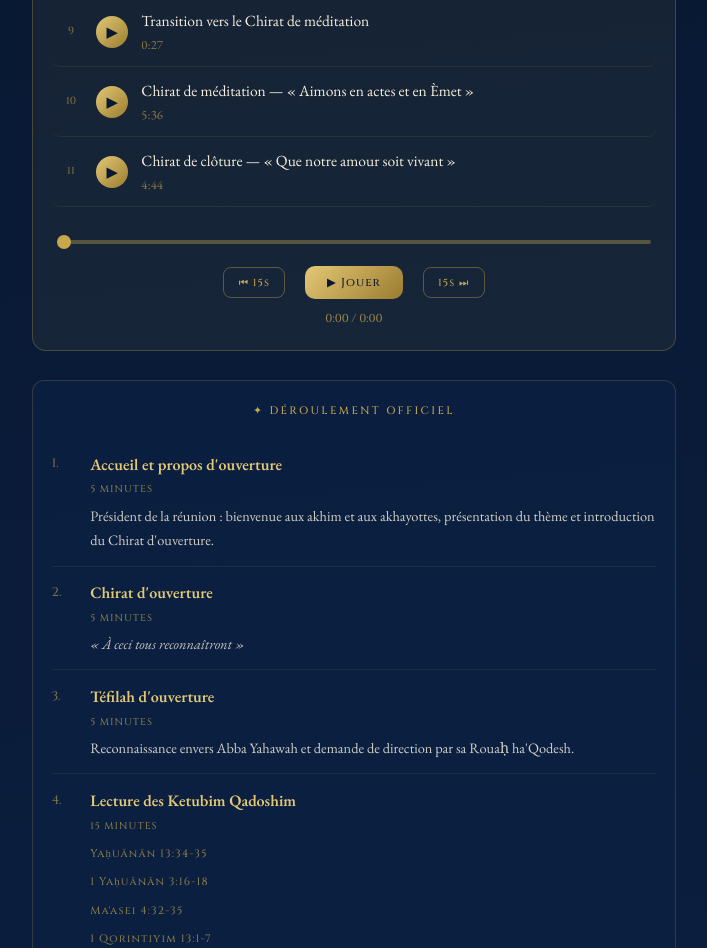
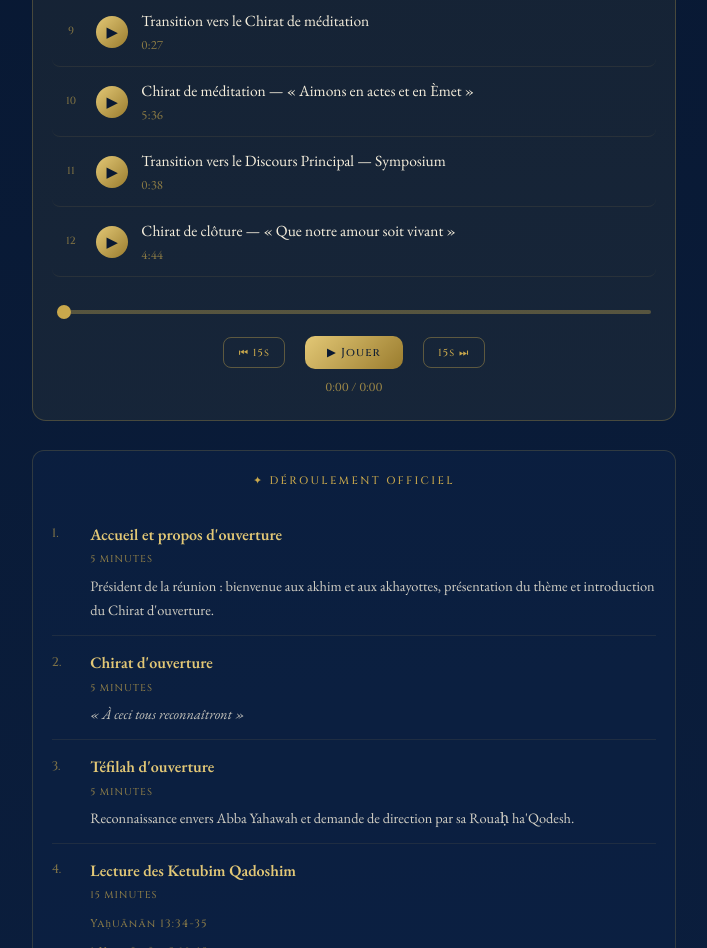
Before and after one commit to lesmembresdelavoie-beep/lavoie-radio, a plain HTML site: page miqra-qadosh-4-kislew.html in a window 1280 px wide. Shown: the part 1820-2768 px from the top of the page, without its empty margins (286-993 px from the left). Drawn offline with nearby package versions, Linux system fonts and the light colour scheme.

Commit message:
Ajoute Transition vers le Discours Principal (Symposium) — Miqra Qadosh Shabbat 4 Kislēw
Co-Authored-By: Claude Sonnet 5 <noreply@anthropic.com>
Claude-Session: https://claude.ai/code/session_014ydyWVXvF4ha2JnFTieM7G

```diff
--- a/miqra-qadosh-4-kislew.html
+++ b/miqra-qadosh-4-kislew.html
@@ -204,9 +204,18 @@ footer{text-align:center;font-family:'Cinzel',serif;font-size:.62rem;letter-spac
       </div>
     </div>
 
-    <div class="piste" data-src="shabbat4kislew-chirat-cloture.mp3">
+    <div class="piste" data-src="shabbat4kislew-transition-discours.mp3">
       <span class="piste-num">11</span>
       <button class="piste-play" onclick="jouerPiste(10)">▶</button>
+      <div class="piste-info">
+        <div class="piste-nom">Transition vers le Discours Principal — Symposium</div>
+        <div class="piste-dur">0:38</div>
+      </div>
+    </div>
+
+    <div class="piste" data-src="shabbat4kislew-chirat-cloture.mp3">
+      <span class="piste-num">12</span>
+      <button class="piste-play" onclick="jouerPiste(11)">▶</button>
       <div class="piste-info">
         <div class="piste-nom">Chirat de clôture — « Que notre amour soit vivant »</div>
         <div class="piste-dur">4:44</div>
@@ -359,6 +368,7 @@ const PISTES = [
   'shabbat4kislew-rappels-yah.mp3',
   'shabbat4kislew-transition-chirat-meditation.mp3',
   'shabbat4kislew-chirat-meditation.mp3',
+  'shabbat4kislew-transition-discours.mp3',
   'shabbat4kislew-chirat-cloture.mp3'
 ];
 const audio = document.getElementById('audio');
```
Also changed, not shown: 1 other file.
